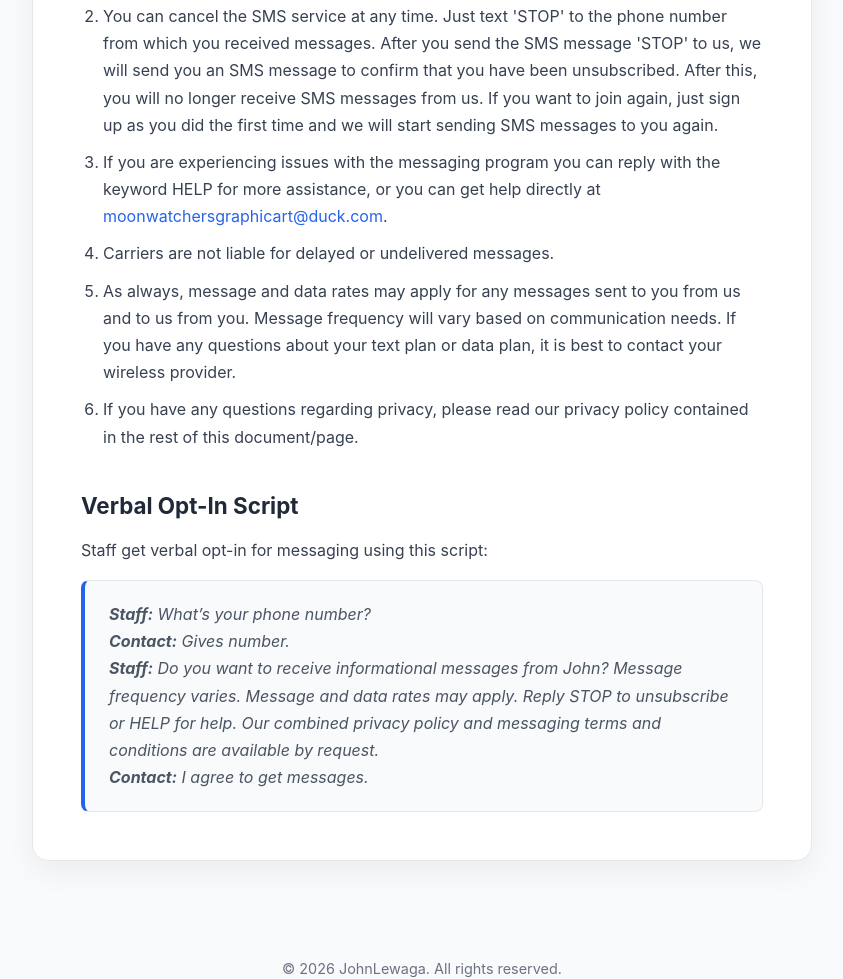
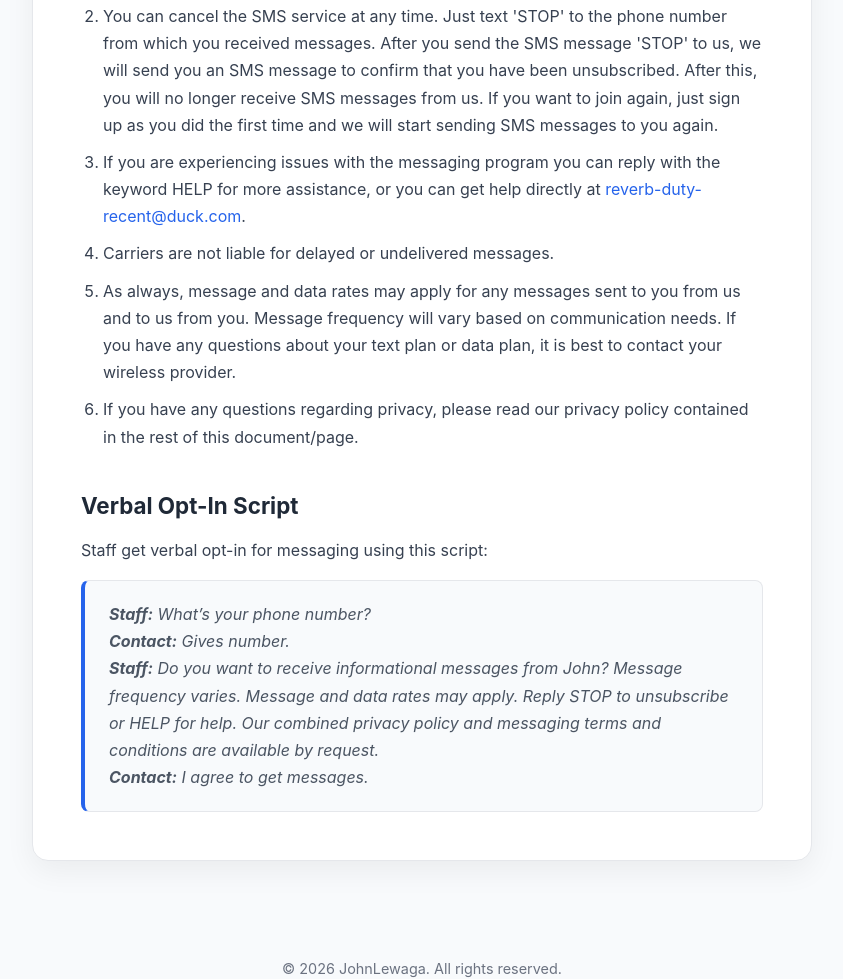
Before and after one commit to wowmoonwow/.github.io, a plain HTML site: page index.html in a window 1280 px wide. Shown: the part 834-1813 px from the top of the page, without its empty margins (218-1061 px from the left). Drawn offline with Linux system fonts and the light colour scheme.

Commit message:
Update index.html

```diff
--- a/index.html
+++ b/index.html
@@ -248,7 +248,7 @@
       <ol>
         <li>The messaging program consists of general conversational messaging to answer questions and provide support to customers.</li>
         <li>You can cancel the SMS service at any time. Just text 'STOP' to the phone number from which you received messages. After you send the SMS message 'STOP' to us, we will send you an SMS message to confirm that you have been unsubscribed. After this, you will no longer receive SMS messages from us. If you want to join again, just sign up as you did the first time and we will start sending SMS messages to you again.</li>
-        <li>If you are experiencing issues with the messaging program you can reply with the keyword HELP for more assistance, or you can get help directly at <a href="mailto:moonwatchersgraphicart@duck.com">moonwatchersgraphicart@duck.com</a>.</li>
+        <li>If you are experiencing issues with the messaging program you can reply with the keyword HELP for more assistance, or you can get help directly at <a href="mailto:reverb-duty-recent@duck.com">reverb-duty-recent@duck.com</a>.</li>
         <li>Carriers are not liable for delayed or undelivered messages.</li>
         <li>As always, message and data rates may apply for any messages sent to you from us and to us from you. Message frequency will vary based on communication needs. If you have any questions about your text plan or data plan, it is best to contact your wireless provider.</li>
         <li>If you have any questions regarding privacy, please read our privacy policy contained in the rest of this document/page.</li>
```
